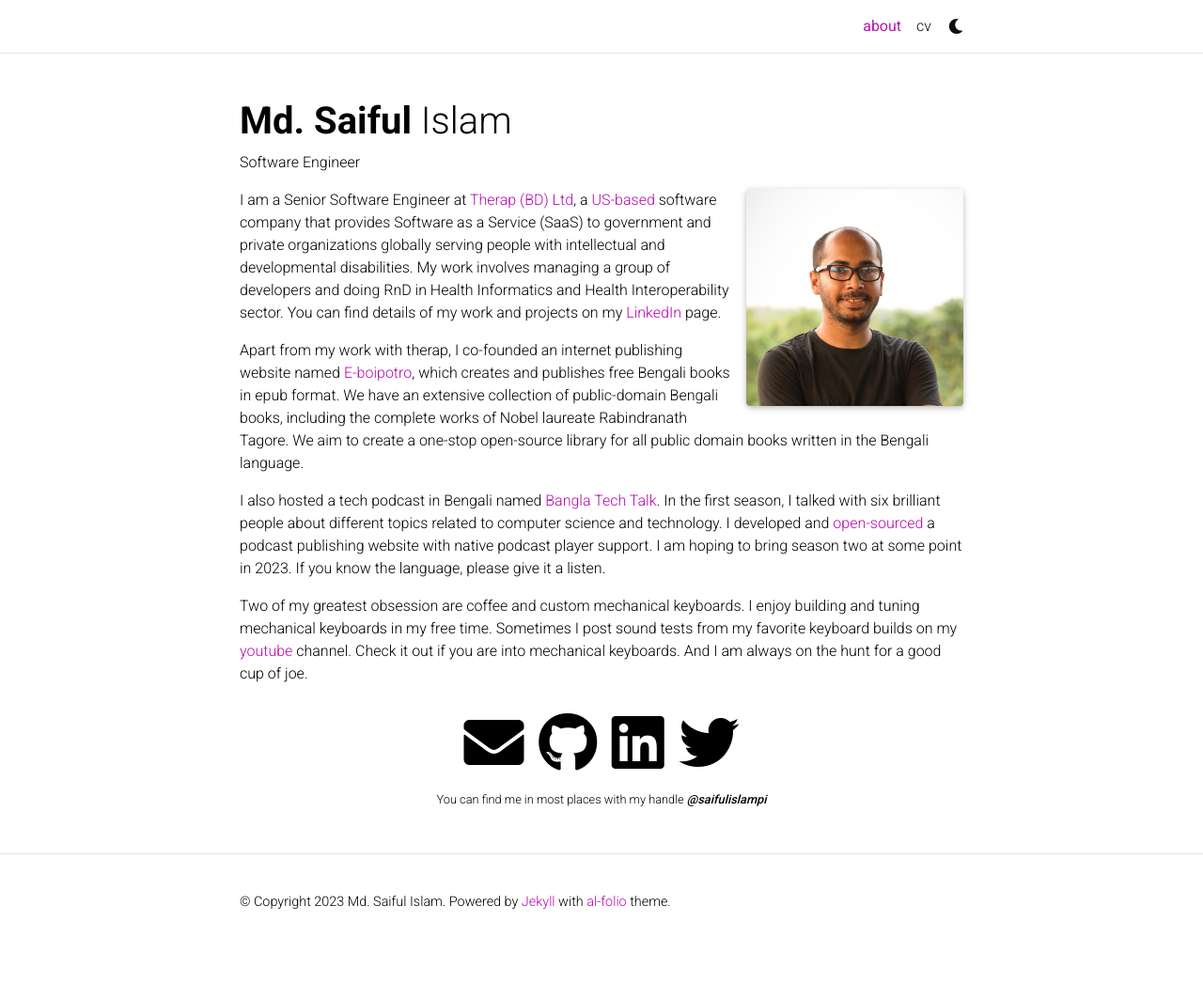
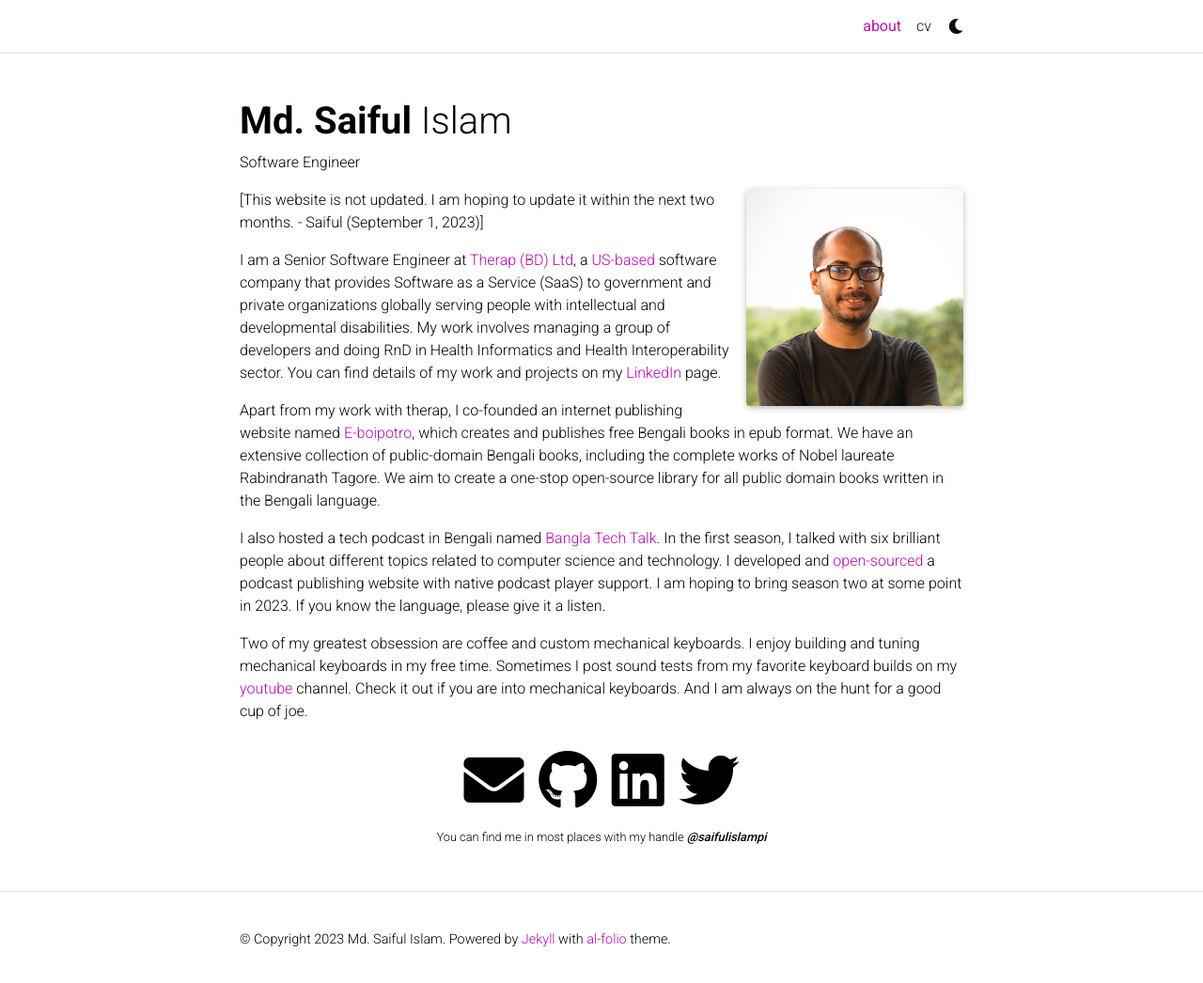
Before and after one commit to saifulislampi/saiful.io, a Jekyll site: the page built from _pages/about.md, in a window 1280 px wide and 1051 px high. Shown: the top 1046 px of the window at 94% size. Built offline with Jekyll 4.4.1, drawn with Linux system fonts in a browser that asks for light colours; full-size pictures stand in for the smaller copies a plugin makes; comment, search, counter and statistics services are not loaded; a style sheet for code colours, icons or effects is not loaded.

Commit message:
Update about.md

```diff
--- a/_pages/about.md
+++ b/_pages/about.md
@@ -14,6 +14,7 @@
 selected_papers: false # includes a list of papers marked as "selected={true}"
 social: true  # includes social icons at the bottom of the page
 ---
+\[This website is not updated. I am hoping to update it within the next two months. -  Saiful (September 1, 2023)\]
 
 I am a Senior  Software Engineer at [Therap (BD) Ltd](https://therapbd.com/), a [US-based](https://www.therapservices.net/) software company that provides Software as a Service (SaaS) to government and private organizations globally serving people with intellectual and developmental disabilities. My work involves managing a group of developers and doing RnD in Health Informatics and Health Interoperability sector. You can find details of my work and projects on my [LinkedIn](https://www.linkedin.com/in/saifulislampi/) page.
 
```
